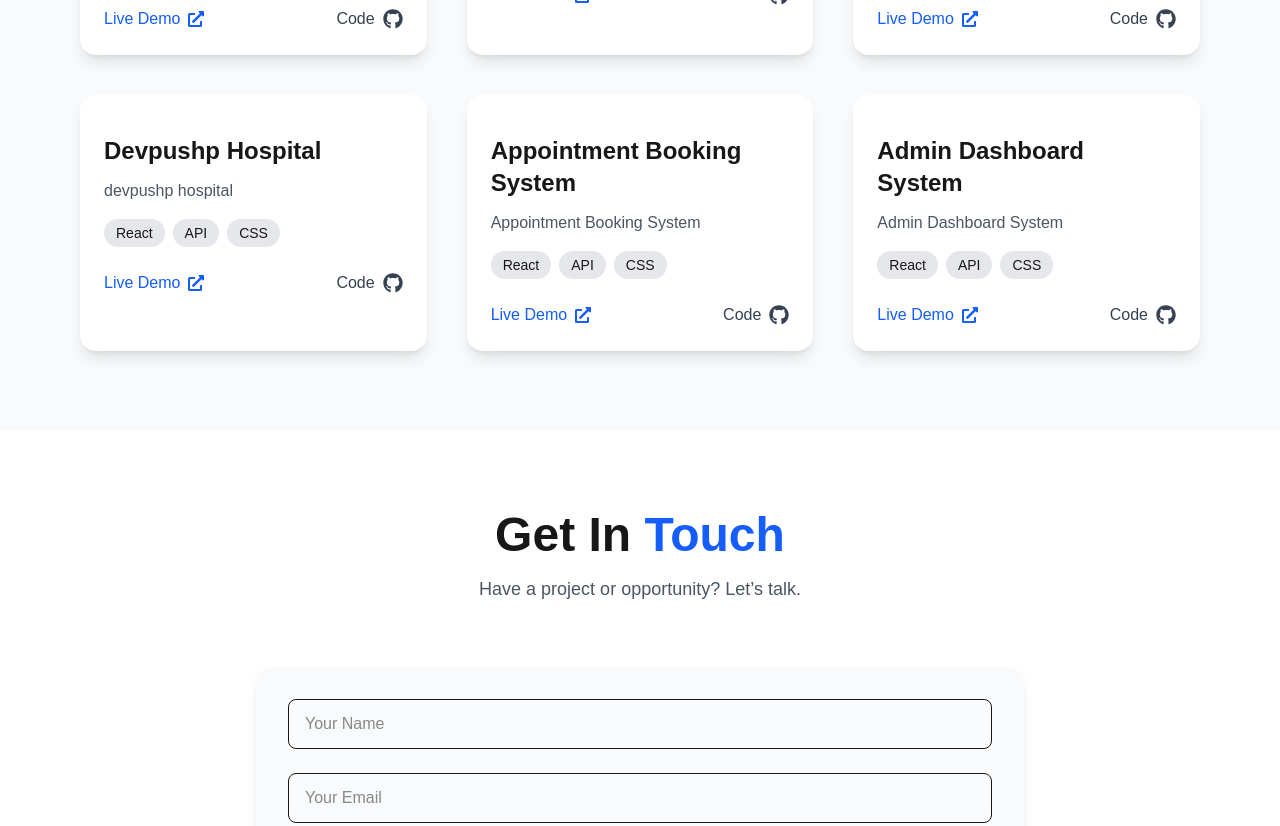
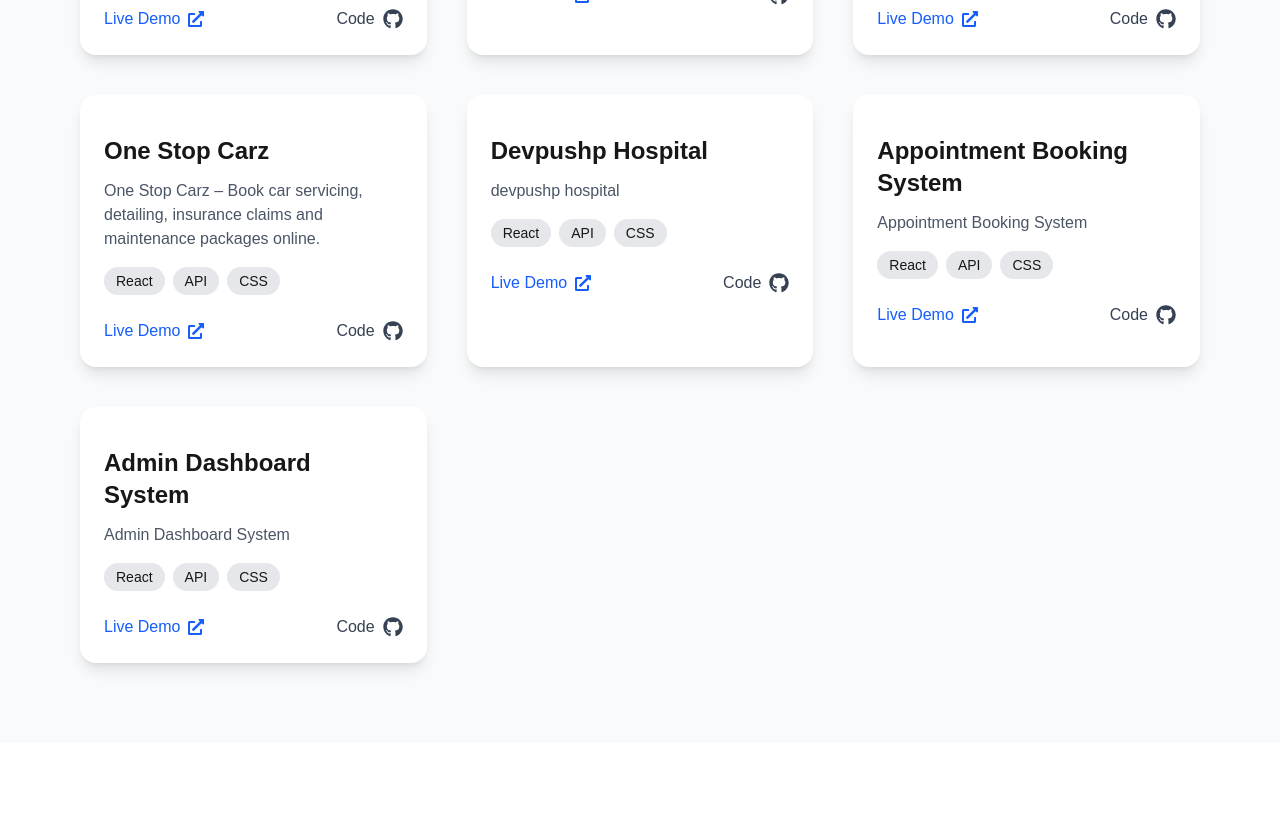
Before and after one commit to kajalkotak/kajal-Latest-portfolio-2025, a Next.js app: page / in a window 1280 px wide. Shown: the part 3120-3946 px from the top of the page. Built offline with nearby package versions, Linux system fonts and the light colour scheme.

Commit message:
Add One Stop Carz project details

```diff
--- a/app/components/Projects.jsx
+++ b/app/components/Projects.jsx
@@ -64,6 +64,15 @@ export default function Projects() {
       tech: ["React", "API", "CSS"],
       demo: "https://food-order-app-theta-five.vercel.app/",
       github: "https://github.com/kajalkotak/Food-Order-App",
+    },
+    {
+      title: "One Stop Carz",
+      description:
+        "One Stop Carz – Book car servicing, detailing, insurance claims and maintenance packages online.",
+      image: "/images/projects/FoodOrderApp.jpeg",
+      tech: ["React", "API", "CSS"],
+      demo: "https://one-stop-carz.vercel.app/",
+      github: "https://github.com/kajalkotak/One-Stop-Carz",
     },
     {
       title: "Devpushp Hospital",
```
